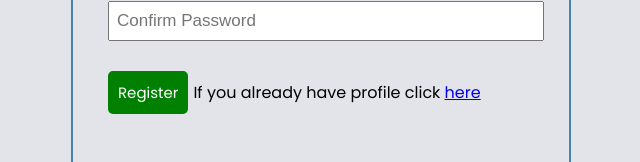
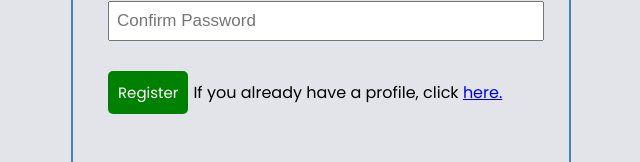
Before and after one commit to kalinsky-dev/TASK-TRACKER, a React (Create React App) app: page /register in a window 1280 px wide. Shown: the part 314-476 px from the top of the page, without its empty margins (319-959 px from the left). Built offline with nearby package versions, Linux system fonts and the light colour scheme.

Commit message:
update Login and Register Components with  Links to one another

```diff
--- a/src/components/Login.js
+++ b/src/components/Login.js
@@ -1,4 +1,5 @@
 import { useState } from 'react';
+import { Link } from 'react-router-dom';
 
 
 const Login = () => {
@@ -16,7 +17,7 @@ const Login = () => {
         <input type="text" placeholder="Add Password" value={password} onChange={(e) => setPass(e.target.value)} />
       </div>
       <input type="submit" className="btn" value="Log In" />
-      <span>If you don't have a profile, click <a href="#">here</a></span>
+      <span>If you don't have a profile, click <Link to="/Register">here.</Link></span>
     </form>
   );
 };
--- a/src/components/Register.js
+++ b/src/components/Register.js
@@ -1,5 +1,5 @@
 import { useState } from 'react';
-
+import { Link } from 'react-router-dom';
 
 const Register = () => {
   const [email, setEmail] = useState('');
@@ -19,7 +19,7 @@ const Register = () => {
         <input type="text" placeholder="Confirm Password" value={confirmPass} onChange={(e) => setConfPass(e.target.value)} />
       </div>
       <input type="submit" className="btn" value="Register" />
-      <span>If you already have profile click <a href="#">here</a></span>
+      <span>If you already have a profile, click <Link to="/login">here.</Link></span>
     </form>
   );
 };
```
Also changed, not shown: src/App.js (+5 -2 lines).
